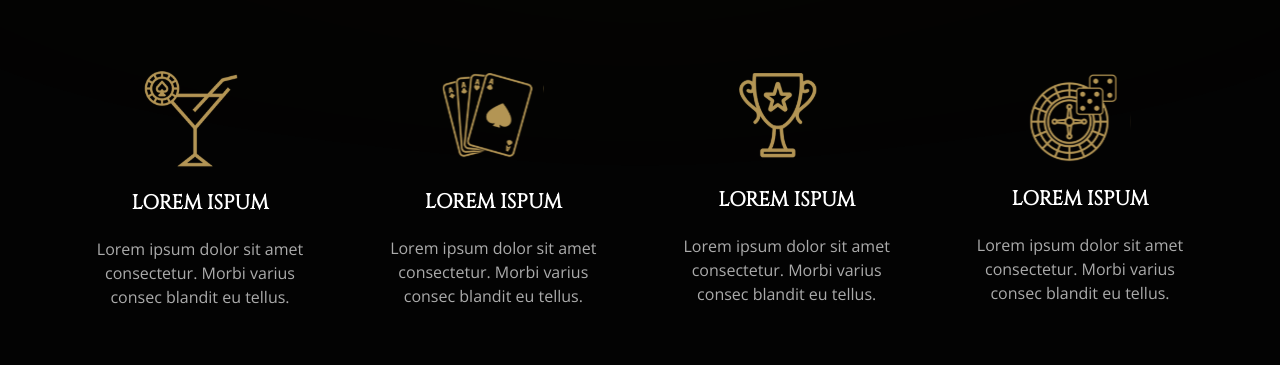
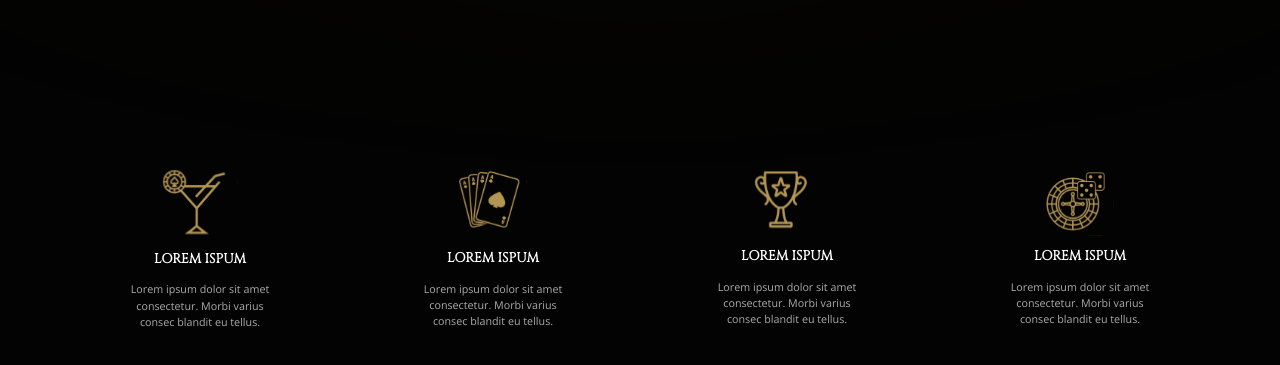
Before and after one commit to tusharverma06/RollIntoRichiesAnimation, a React (Vite) app: page / in a window 1280 px wide. Shown: the part 7628-7993 px from the top of the page. Built offline with nearby package versions, Linux system fonts and the light colour scheme.

Commit message:
added popin animation to journey video

```diff
--- a/src/Components/AboutPhoenix/AboutPhoenixSection.jsx
+++ b/src/Components/AboutPhoenix/AboutPhoenixSection.jsx
@@ -1,9 +1,12 @@
-import React from 'react'
+import React, { useRef } from 'react'
 import Juice from '../../assets/About/juice.svg'
 import Cards from '../../assets/About/cards.svg'
 import Dices from '../../assets/About/dices.svg'
 import Trophy from '../../assets/About/trophy.svg'
 import SectionContainer from '../Container/SectionContainer'
+import { motion, useScroll, useTransform } from 'framer-motion'
+import { useMediaQuery } from '../../hooks/useMediaQuery'
+
 const AboutPhoenixSection = () => {
 
     const Info = [
@@ -32,6 +35,17 @@ const AboutPhoenixSection = () => {
         },
 
     ]
+    const targetRef = useRef(null)
+    const { scrollYProgress } = useScroll({
+        target: targetRef,
+        offset: ['start end', 'end start'],
+    })
+
+    const windoWidth = useMediaQuery()
+
+    const top = useTransform(scrollYProgress, [0, 0.16, 0.18], windoWidth < 600 ? ['60px', '60px', 'opx'] : ['60px', '60px', '0px'])
+    const scaleText = useTransform(scrollYProgress, [0, 0.16, 0.18], windoWidth < 600 ? ['0.9', '0.9', '1'] : ['0.7', '0.6', '1'])
+
 
     return (
         <SectionContainer
@@ -40,9 +54,11 @@ const AboutPhoenixSection = () => {
             }
         >
 
-            <div className="flex flex-wrap items-center justify-center w-full gap-y-10 md:justify-start lg:justify-between 3xl:justify-center 3xl:gap-24">
+            <div ref={targetRef} className="flex flex-wrap items-center justify-center w-full gap-y-10 md:justify-start lg:justify-between 3xl:justify-center 3xl:gap-24">
                 {Info.map(({ title, text, img }, id) =>
-                    <div key={id} className="flex flex-col font-Cinzel lg:w-[calc(100%/4-40px)] md:w-[calc(100%/2-32px)] w-full items-center justify-start max-w-[300px] gap-5 px-2 ">
+                    <motion.div
+                        style={{ y: top, scale: scaleText, }}
+                        key={id} className="flex transition-all duration-300 ease-linear flex-col font-Cinzel lg:w-[calc(100%/4-40px)] md:w-[calc(100%/2-32px)] w-full items-center justify-start max-w-[300px] gap-5 px-2 ">
                         {/* img,heading */}
                         <div className="flex flex-col items-center justify-start w-full gap-4">
                             <img src={img} alt='' />
@@ -52,7 +68,7 @@ const AboutPhoenixSection = () => {
                         <h4 className="w-full max-w-full text-[#ABABAB] text-sm lg:text-base text-center">
                             {text}
                         </h4>
-                    </div>
+                    </motion.div>
 
                 )}
             </div>
--- a/src/Components/Journey/Journey.jsx
+++ b/src/Components/Journey/Journey.jsx
@@ -3,6 +3,8 @@ import SectionContainer from '../Container/SectionContainer'
 import Pause from '../../assets/pauseIcon.svg'
 import Resume from '../../assets/resumeIcon.svg'
 import Video from '../../assets/showCase.mp4'
+import { motion, useScroll, useTransform } from 'framer-motion';
+import { useMediaQuery } from '../../hooks/useMediaQuery';
 
 const Journey = () => {
     const videoRef = useRef(null);
@@ -37,6 +39,16 @@ const Journey = () => {
         }
     };
 
+    const targetRef = useRef(null)
+    const { scrollYProgress } = useScroll({
+        target: targetRef,
+        offset: ['start end', 'end start'],
+    })
+
+    const windoWidth = useMediaQuery()
+
+    const top = useTransform(scrollYProgress, [0, 0.18, 0.20], windoWidth < 600 ? ['200px', '200px', '0px'] : ['200px', '200px', '0px'])
+    const scaleText = useTransform(scrollYProgress, [0, 0.18, 0.20], ['0.7', '0.6', '1'])
 
     return (
         <SectionContainer
@@ -44,7 +56,7 @@ const Journey = () => {
             desc={'Lorem ipsum dolor sit amet consectetur. Morbi varius consectetur blandit ut quis eget eu tellus. Quam morbi tempus odio sem in adipiscing consectetur odio lobortis. Enim urna gravida eleifend.'
             }
         >
-            <div className="relative w-full h-auto max-w-6xl mx-auto overflow-hidden ">
+            <motion.div style={{ y: top, scale: scaleText }} className="relative w-full h-auto max-w-6xl mx-auto overflow-hidden transition-all duration-500 " ref={targetRef}>
                 <video
                     ref={videoRef}
                     className="w-full h-auto relative z-[30] transition-opacity duration-500 ease-in-out opacity-100 group "
@@ -68,7 +80,7 @@ const Journey = () => {
                     </span>
 
                 </button>
-            </div>
+            </motion.div>
 
 
         </SectionContainer>)
```
